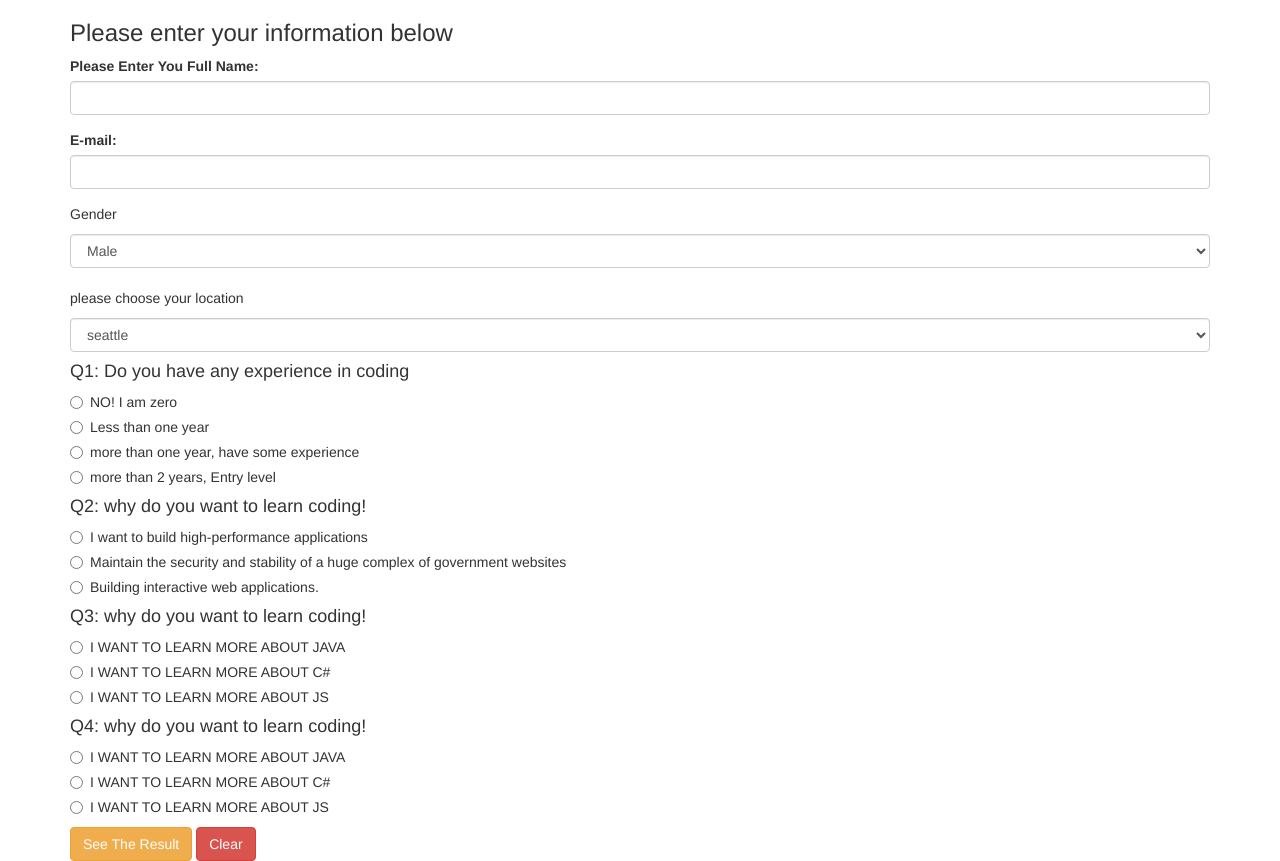
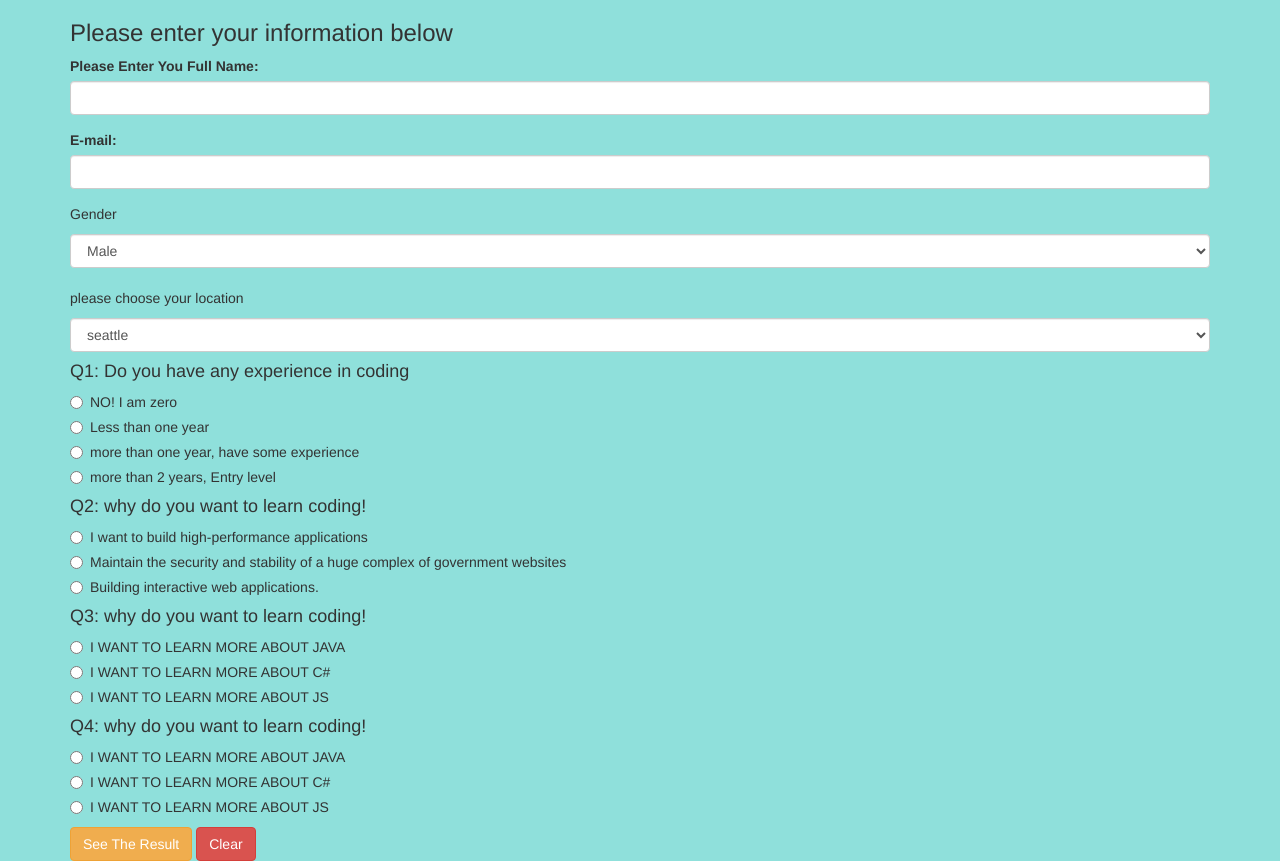
Before and after one commit to leqiangzhu/tracksuggester, a plain HTML site: page index.html in a window 1280 px wide. Drawn offline with Linux system fonts and the light colour scheme.

Commit message:
Update styles.css

```diff
--- a/css/styles.css
+++ b/css/styles.css
@@ -1,4 +1,7 @@
-
+body
+  {
+  background-color:#8FE0DB;
+  }
 
 }
 .hiddenInfo {
```
